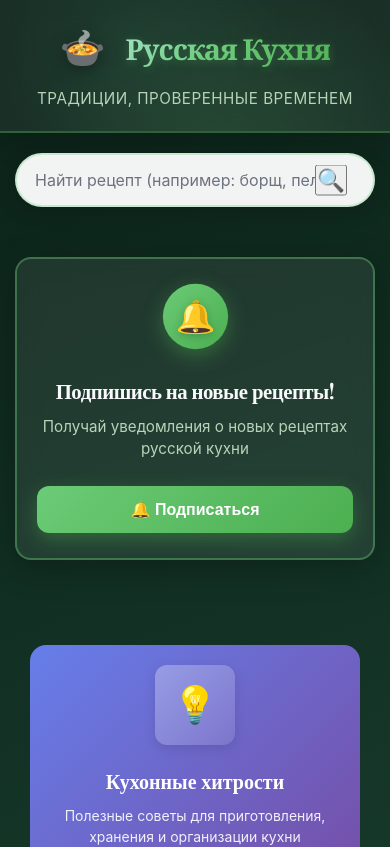
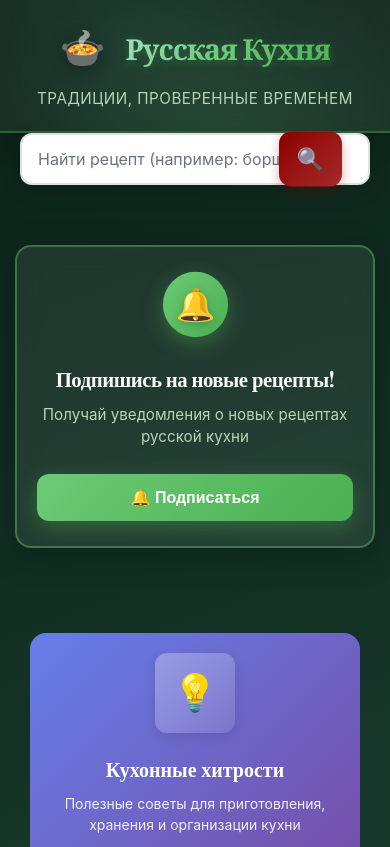
Before and after one commit to svideoproekt-ship-it/russka-kuhnya-9551, a React (Vite) app: page / in a window 390 px wide. Shown: the top 847 px of the page. Built offline with nearby package versions, Linux system fonts and the light colour scheme; a web font is replaced by a local one.

Commit message:
fix: make homepage search button mobile-friendly with inline styles

```diff
--- a/src/pages/HomePage.jsx
+++ b/src/pages/HomePage.jsx
@@ -37,17 +37,66 @@ function HomePage() {
         <p className="tagline">Традиции, проверенные временем</p>
       </header>
 
-      {/* Поиск */}
-      <div className="search-section">
-        <form className="search-container" onSubmit={handleSearch}>
+            {/* Поиск */}
+      <div className="search-section" style={{ padding: '0 20px', marginBottom: '30px' }}>
+        <form
+          className="search-container"
+          onSubmit={handleSearch}
+          style={{
+            display: 'flex',
+            gap: '10px',
+            width: '100%',
+            maxWidth: '600px',
+            margin: '0 auto'
+          }}
+        >
           <input
-            type="text"
+            type="search" // 🔥 ВАЖНО: открывает клавиатуру с кнопкой "Поиск/Go" на мобильных
             className="search-input"
-            placeholder="Найти рецепт (например: борщ, пельмени, медовик)..."
+            placeholder="Найти рецепт (например: борщ, пельмени)..."
             value={searchTerm}
             onChange={(e) => setSearchTerm(e.target.value)}
+            style={{
+              flex: 1,
+              padding: '14px 16px',
+              borderRadius: '12px',
+              border: '2px solid #e0e0e0',
+              fontSize: '16px', // 🔥 ВАЖНО: предотвращает зум на iPhone
+              outline: 'none',
+              background: '#fff'
+            }}
+            onFocus={(e) => e.target.style.borderColor = '#8B0000'}
+            onBlur={(e) => e.target.style.borderColor = '#e0e0e0'}
           />
-          <button type="submit" className="search-icon">🔍</button>
+
+          <button
+            type="submit"
+            className="search-icon"
+            onClick={handleSearch} // 🔥 ДВОЙНАЯ ЗАЩИТА: сработает и как submit, и как клик
+            style={{
+              background: 'linear-gradient(135deg, #8B0000, #A52A2A)',
+              color: 'white',
+              border: 'none',
+              borderRadius: '12px',
+              padding: '14px 18px',
+              cursor: 'pointer',
+              fontSize: '22px',
+              display: 'flex',
+              alignItems: 'center',
+              justifyContent: 'center',
+              minWidth: '55px', // 🔥 ВАЖНО: минимальный размер для удобного тапа пальцем
+              minHeight: '55px',
+              boxShadow: '0 4px 12px rgba(139, 0, 0, 0.3)',
+              touchAction: 'manipulation', // 🔥 ВАЖНО: убирает задержку 300мс на мобильных
+              WebkitTapHighlightColor: 'transparent',
+              transition: 'transform 0.1s'
+            }}
+            onMouseDown={(e) => e.currentTarget.style.transform = 'scale(0.95)'}
+            onMouseUp={(e) => e.currentTarget.style.transform = 'scale(1)'}
+            onMouseLeave={(e) => e.currentTarget.style.transform = 'scale(1)'}
+          >
+            🔍
+          </button>
         </form>
       </div>
 
```
